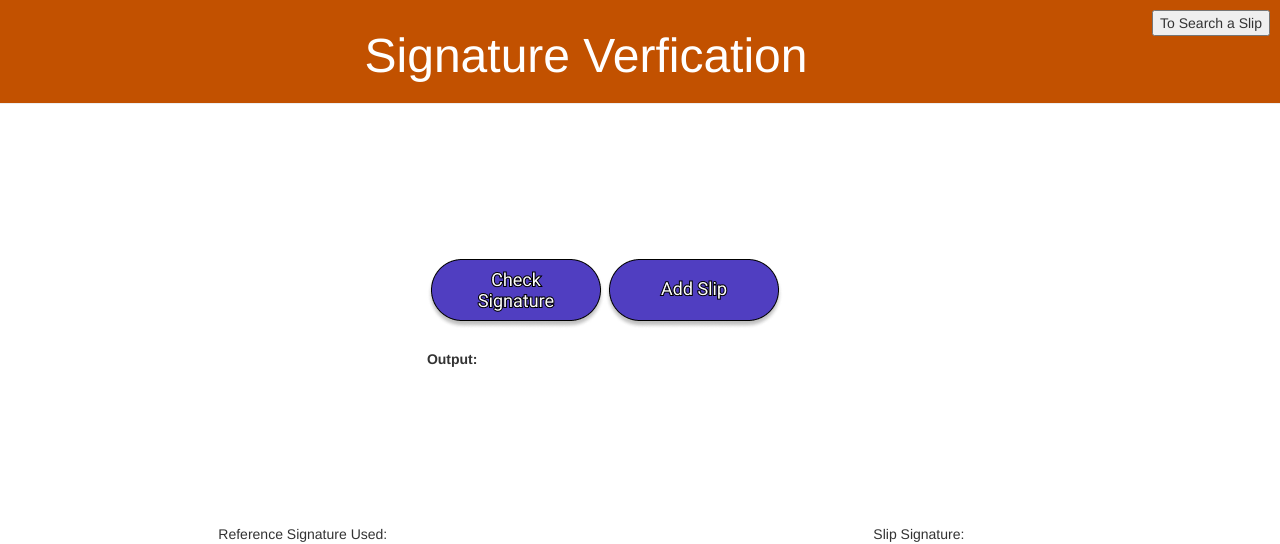
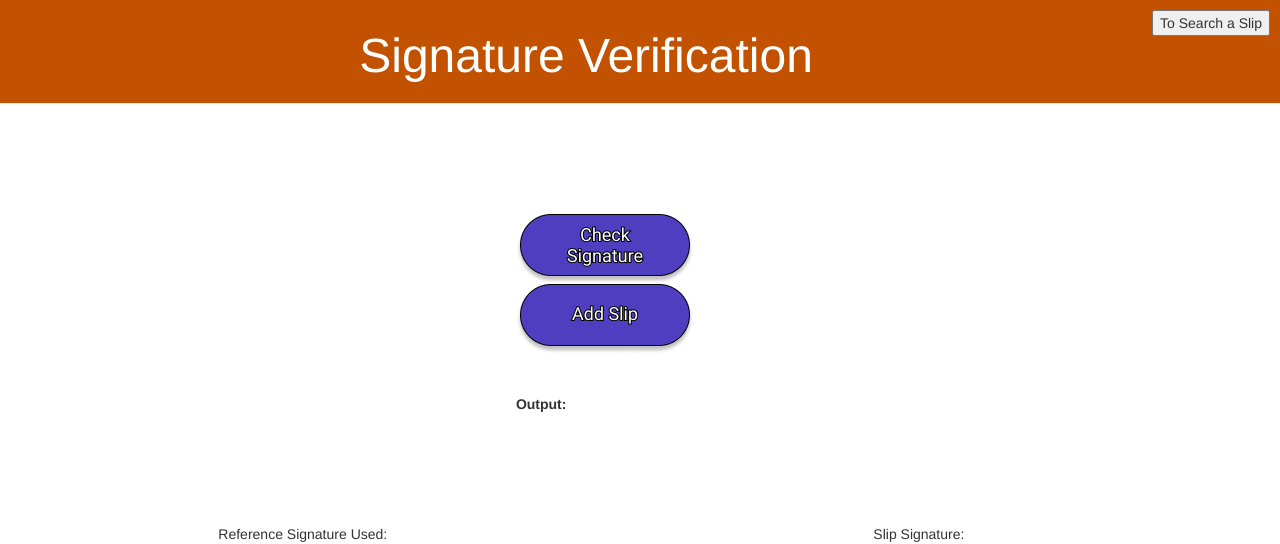
Before and after one commit to ParthManiyar/AI_CC_Project, a Django app: page / in a window 1280 px wide. Shown: the top 544 px of the page. Run offline with Django 3.2, Linux system fonts and the light colour scheme; a user stored in the database is signed in; parts of the project's set-up code (start-up, migrations or seed data) failed here and were passed over; some libraries are stand-ins or nearby versions.

Commit message:
Final Commit

```diff
--- a/verify_signature/templates/sigver/base.html
+++ b/verify_signature/templates/sigver/base.html
@@ -36,7 +36,7 @@
         <div class="page-header">
             <button onclick="location.href = '/admin/verify_signature/slip'" style="float:right">Admin Login</button>
 
-            <h1 align="center">Signature Verfication</h1>
+            <h1 align="center">Signature Verification</h1>
 
         </div>
 
@@ -104,8 +104,7 @@
                 var obj = JSON.parse(response);
                 $('#loadingmessage').hide();
                 if(obj.status==200){
-                    $('#result').replaceWith('<span id = "result">'+ "Account Number: "+obj.Account_Number+'<br>'+
-                        "Difference between the signature in the database and signature in the slip is "+obj.Difference +'<br>'+'Verdict: '+obj.Verdict+ '</span>');
+                    $('#result').replaceWith('<span id = "result">'+ "Account Number: "+obj.Account_Number+'<br>'+'Verdict: '+obj.Verdict+ '</span>');
                 }
                 else if(obj.status==404){
                     $('#result').replaceWith('<span id = "result">'+ "Account Number does not exsist" + '</span>');
--- a/verify_signature/templates/sigver/myadmin.html
+++ b/verify_signature/templates/sigver/myadmin.html
@@ -45,7 +45,7 @@
         <div class="page-header">
             <button onclick="location.href = '/admin/verify_signature/slip'" style="float:right">To Search a Slip</button>
 
-            <h1 align="center">Signature Verfication</h1>
+            <h1 align="center">Signature Verification</h1>
 
         </div>
 
@@ -53,11 +53,17 @@
         <input type="file" id="file2" name="image" accept="image/*" capture style="display:none"/>
             <div class="container">
                 <div class="center">
-                    <div style="float:left;">
+                    <div >
                         <img src={% static 'Button3.png' %} id="upfile1" style="cursor:pointer" >
-                        <br>
-                        <br>
-                        <b>Output:</b>
+                    </div>
+
+
+                    <div>
+                        <img src={% static 'Button2.png' %} id="upfile2" style="cursor:pointer" >
+                    </div>
+                    <br>
+                    <br>
+                    <b>Output:</b>
                         <div >
                             <strong>
                                 <span id = "result">
@@ -69,10 +75,6 @@
                         <div id='loadingmessage' style='display:none'>
                             <img src={% static 'loading.gif' %} >
                         </div>
-                    </div>
-
-                    <div style="float:left;">
-                        <img src={% static 'Button2.png' %} id="upfile2" style="cursor:pointer" >
                     </div>
 
                 </div>
--- a/verify_signature/views.py
+++ b/verify_signature/views.py
@@ -17,7 +17,7 @@ from PIL import Image
 logging.basicConfig(level=logging.INFO)
 logger = logging.getLogger(__name__)
 import traceback
-Threshold = 30
+Threshold = 25
 # CLASSES BELOW
 
 class CsrfExemptSessionAuthentication(SessionAuthentication):
```
Also changed, not shown: verify_signature/admin.py (+10 -1 lines), Media/image/2341798855.jpg (deleted), Media/image/sign.jpg (deleted), db.sqlite3.
